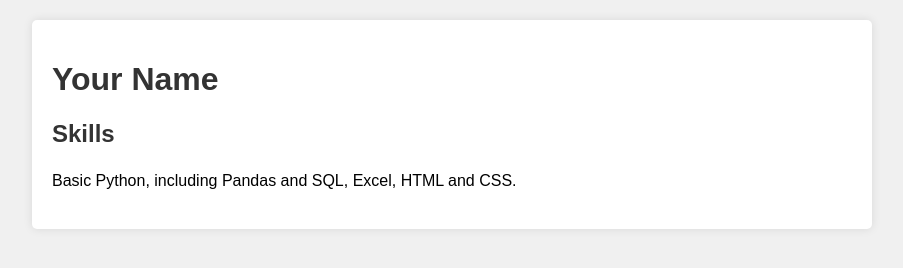
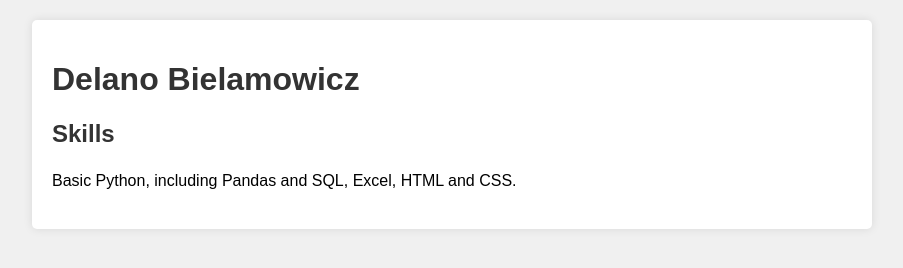
Before and after one commit to delanob-z/delanob-z.github.io, a plain HTML site: page index.html in a window 1280 px wide. Shown: the whole page, without its empty margins (188-1091 px from the left). Drawn offline with Linux system fonts and the light colour scheme.

Commit message:
Update index.html

```diff
--- a/index.html
+++ b/index.html
@@ -30,7 +30,7 @@
 <body>
     <div class="container">
         <header>
-            <h1>Your Name</h1>
+            <h1>Delano Bielamowicz</h1>
         </header>
         <section>
             <h2>Skills</h2>
```
